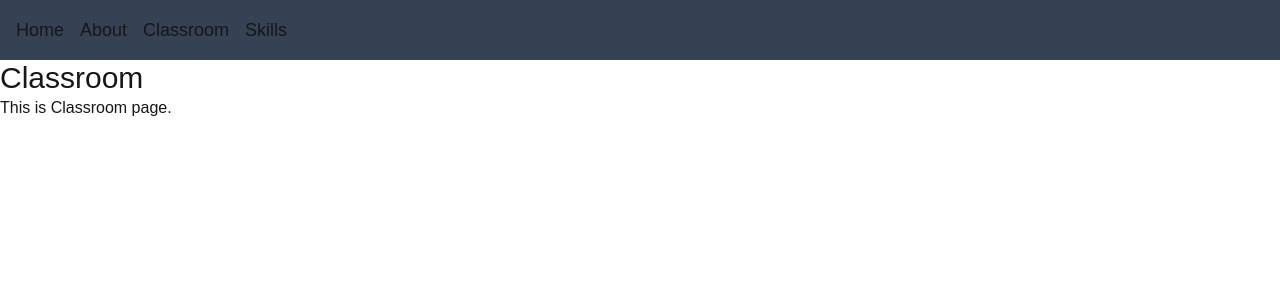
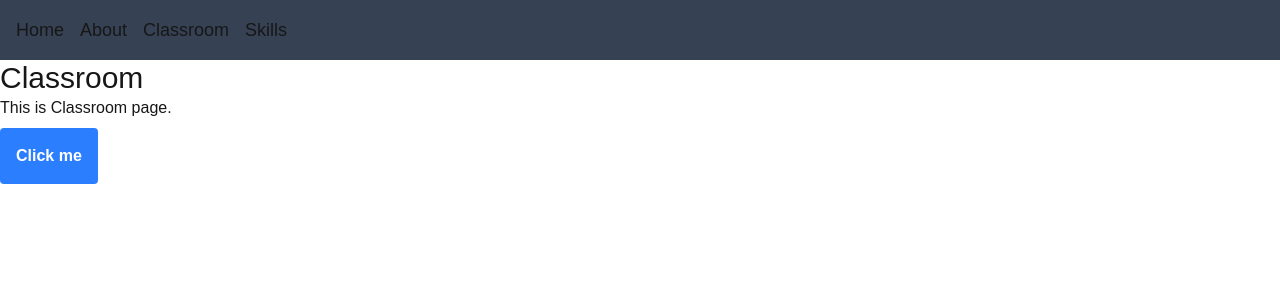
Before and after one commit to Arush-kumar/nextjs, a Next.js app: page /classroom in a window 1280 px wide. Shown: the top 300 px of the page. Built offline with nearby package versions, Linux system fonts and the light colour scheme.

Commit message:
client component ( CSR )

```diff
--- a/app/classroom/page.tsx
+++ b/app/classroom/page.tsx
@@ -1,8 +1,11 @@
+import Button from "@/components/Button";
+
 export default function Classroom() {
   return (
     <div>
       <h1 className="text-3xl">Classroom</h1>
       <p>This is Classroom page.</p>
+      <Button />
     </div>
   );
 }
--- /dev/null
+++ b/components/Button.tsx
@@ -0,0 +1,11 @@
+"use client"
+
+export default function Button() {
+  return (
+    <button className="bg-blue-500 hover:bg-blue-700 text-white font-bold p-4 rounded cursor-pointer mt-2"
+      onClick={() => alert("Button Clicked!")}
+    >
+      Click me
+    </button>
+  )
+}
```
